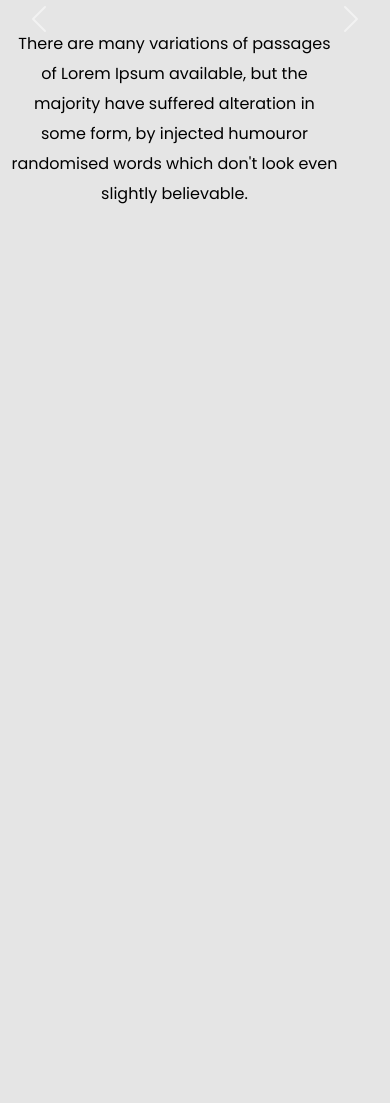
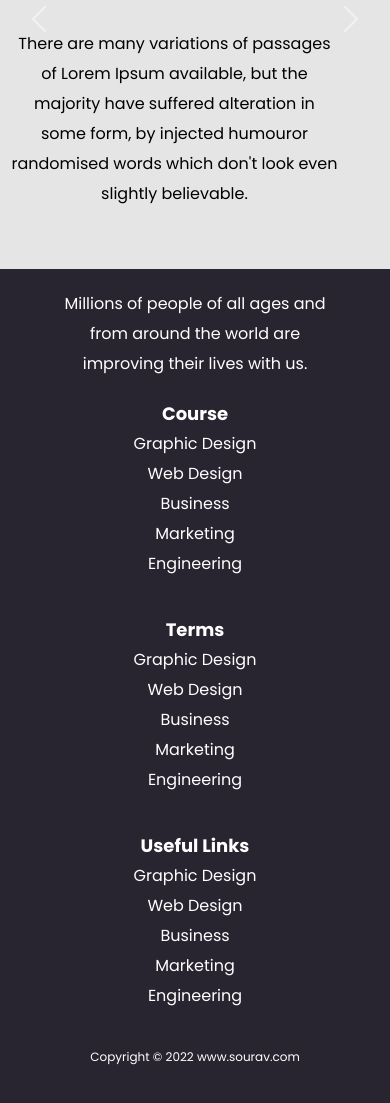
Before and after one commit to souravroyonly/bootstrap-figma-repo, a plain HTML site: page index.html in a window 390 px wide. Shown: the part 3732-4835 px from the top of the page. Before the commit the page ends 4001 px from the top, so only its background shows below. Drawn offline with nearby package versions, Linux system fonts and the light colour scheme.

Commit message:
responsive done

```diff
--- a/index.html
+++ b/index.html
@@ -347,13 +347,99 @@
     </section>
     <!--testimonial section end-->
     <!--footer section start-->
-    <section class="footer">
+    <footer>
       <div class="container">
         <div class="row">
-
+          <div class="col-lg-4 col-sm-12 col-12">
+          <div class="footer_item">
+            <p class="mb-0">Millions of people of all ages and from around
+              the world are improving their lives with us.</p>
+          </div>
+          </div>
+          <div class="col-lg-8 col-sm-12 col-12">
+            <div class="row">
+              <div class="col-lg-4 col-sm-4 col-12">
+                <div class="footer_item f_center">
+                 <ul>
+                   <li>
+                    <a href="#">Course</a>
+                  </li>
+                   <li>
+                    <a href="#">Graphic Design</a>
+                  </li>
+                   <li>
+                    <a href="#">Web Design</a>
+                  </li>
+                   <li>
+                    <a href="#">Business</a>
+                  </li>
+                   <li>
+                    <a href="#">Marketing</a>
+                  </li>
+                   <li>
+                    <a href="#">Engineering</a>
+                  </li>
+                 </ul>
+                </div>
+               </div>
+               <div class="col-lg-4 col-sm-4 col-12 ">
+                 <div class="footer_item f_center">
+                   <ul>
+                     <li>
+                      <a href="#">Terms</a>
+                    </li>
+                     <li>
+                      <a href="#">Graphic Design</a>
+                    </li>
+                     <li>
+                      <a href="#">Web Design</a>
+                    </li>
+                     <li>
+                      <a href="#">Business</a>
+                    </li>
+                     <li>
+                      <a href="#">Marketing</a>
+                    </li>
+                     <li>
+                      <a href="#">Engineering</a>
+                    </li>
+                   </ul>
+                  </div>
+               </div>
+               <div class="col-lg-4 col-sm-4 col-12 ">
+                 <div class="footer_item f_center">
+                   <ul>
+                     <li>
+                      <a href="#">Useful Links</a>
+                    </li>
+                     <li>
+                      <a href="#">Graphic Design</a>
+                    </li>
+                     <li>
+                      <a href="#">Web Design</a>
+                    </li>
+                     <li>
+                      <a href="#">Business</a>
+                    </li>
+                     <li>
+                      <a href="#">Marketing</a>
+                    </li>
+                     <li>
+                      <a href="#">Engineering</a>
+                    </li>
+                    </ul>
+                  </div>
+               </div>
+              </div>
+            </div>
+           </div>
         </div>
-      </div>
-    </section>
+        <div class="bottom_footer">
+          <div class="wrapper text-center">
+            <P class="mb-0">Copyright &copy; 2022 www.sourav.com</P>
+          </div>
+        </div>
+    </footer>
     <!--footer section end-->
 
     <!-- Optional JavaScript; choose one of the two! -->
--- a/media.css
+++ b/media.css
@@ -68,6 +68,27 @@
     margin-top: 40px;
 }
 /* testimonial end */
+/* footer start */
+.footer_item{
+    margin-top: 20px;
+}
+.footer_item ul{
+    padding-left: 0rem;
+ }
+.f_center{
+    text-align: center;
+}
+.footer_item p {
+    text-align: center;
+    padding: 0px 40px;
+}
+.wrapper {
+    margin-top: 15px;
+}
+.wrapper p{
+    font-size: 12px;
+}
+/* footer end */
 }
 @media(min-width:576px) and (max-width:767.99px){
 /*header start*/
@@ -133,6 +154,19 @@ header {
     margin-top: 40px;
 }
 /* testimonial end */
+/* footer start */
+.footer_item ul{
+    padding-left: 0rem;
+ }
+.footer_item p {
+    text-align: center;
+    padding: 0px 40px;
+}
+.wrapper {
+    margin-top: 20px;
+}
+
+/* footer end */
 }
 @media(min-width:768px) and (max-width:991.99px){
  /*header start*/
@@ -191,6 +225,15 @@ header {
     margin-top: 40px;
 }
 /* testimonial end */
+/* footer start */
+ .footer_item ul{
+    padding-left: 3rem;
+ }
+.footer_item p {
+    text-align: center;
+    padding: 0px 50px;
+}
+/* footer end */
 }
 
 @media(min-width:992px) and (max-width:1199.99px){
--- a/style.css
+++ b/style.css
@@ -230,3 +230,46 @@ padding: 5px 0;
     line-height: 30px;
 }
 /* testimonial end */
+/* footer start */
+footer{
+   background-color:#282531;
+   padding-bottom: 40px;
+   color: #FFFFFF;
+}
+.footer_item{
+    margin-top: 60px;
+}
+.footer_item p{
+    line-height: 30px;
+}
+.footer_item ul{
+ list-style: none;
+
+}
+.footer_item ul li{
+    line-height: 30px;
+}
+
+.footer_item ul li:first-child{
+    font-size: 18px;
+    font-weight: 700;
+}
+.footer_item ul li a{
+    text-decoration: none;
+    color: #FFFFFF;
+    transition: 0.3s;
+}
+.footer_item ul li a:hover{
+
+    color: #FD511A;
+}
+.bottom_footer{
+
+}
+.wrapper{
+    margin-top: 60px;
+}
+.wrapper p{
+    line-height: 30px;
+}
+/* footer end */
```
